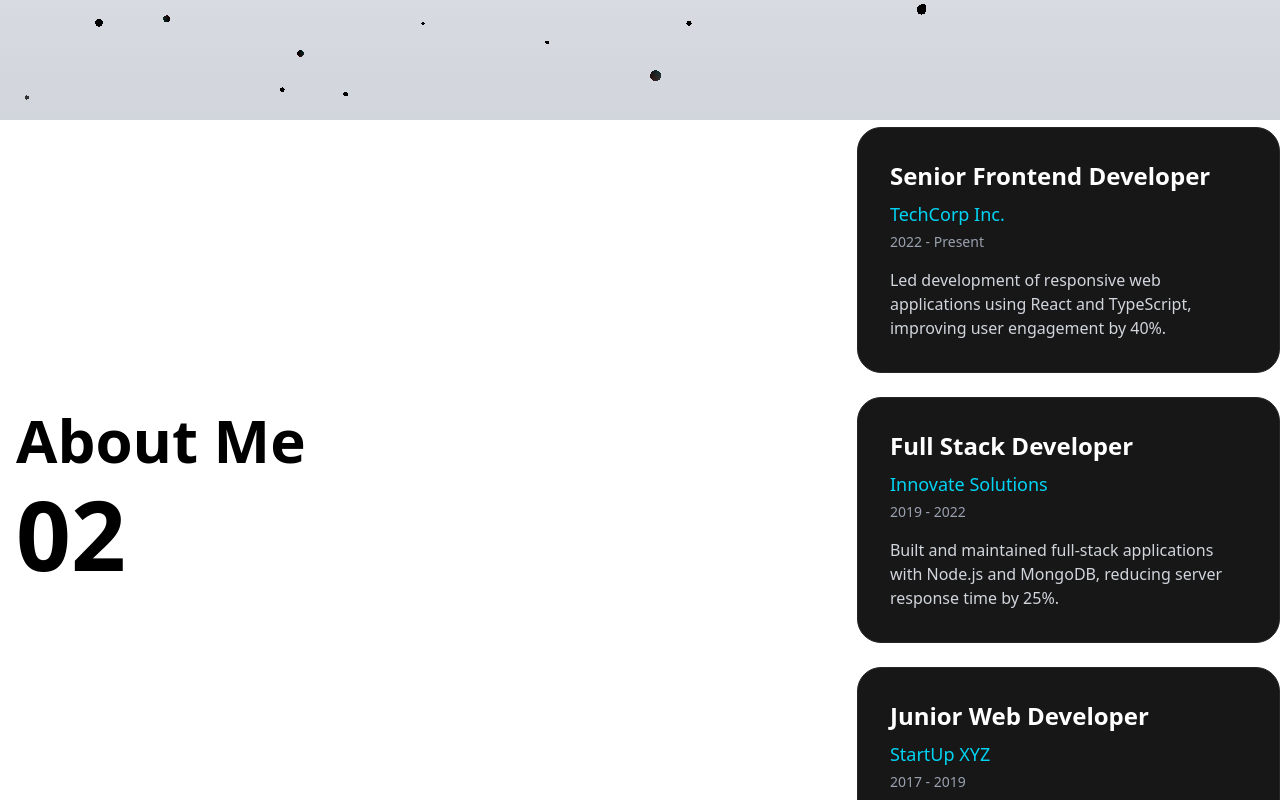
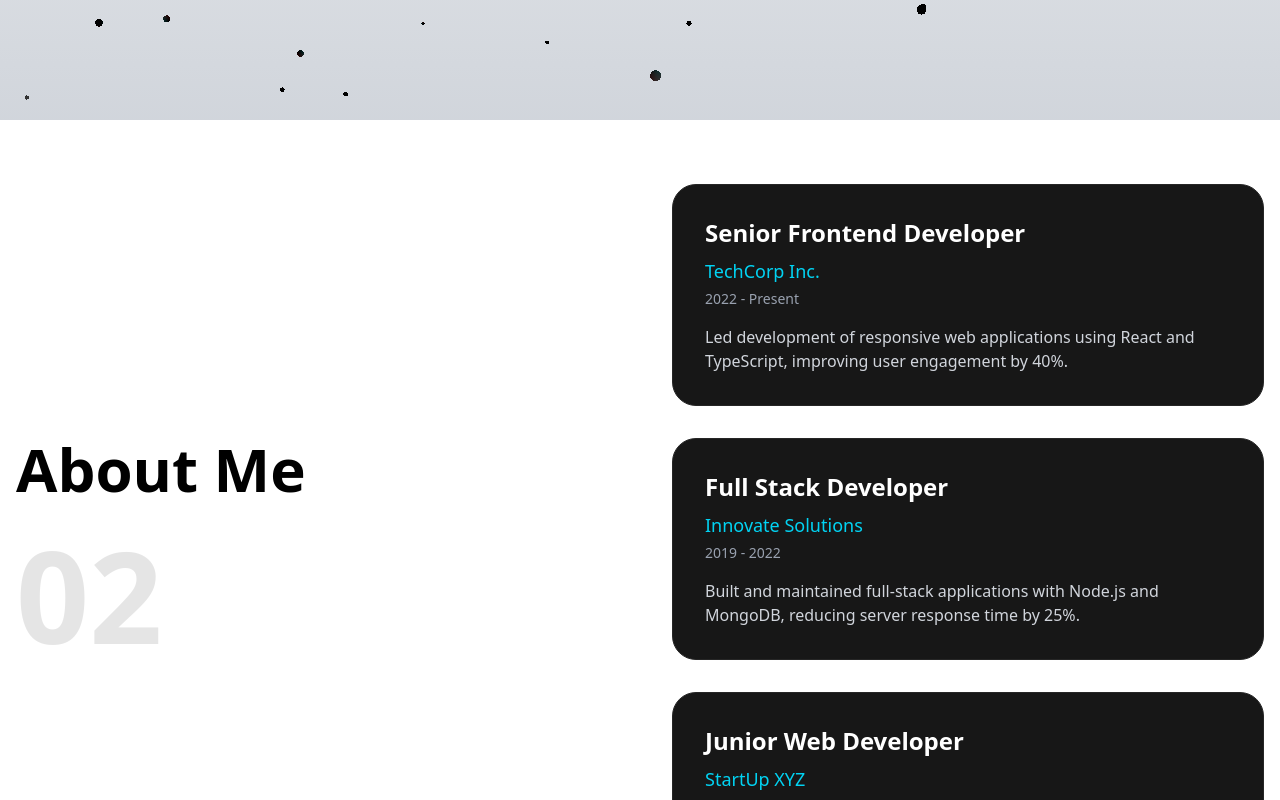
Before and after one commit to DrinkingWater64/aamportfolio, a Next.js app: page / in a window 1280 px wide. Shown: the part 680-1480 px from the top of the page. Built offline with nearby package versions, Linux system fonts and the light colour scheme; no server answers.

Commit message:
Last good commit

```diff
--- a/src/components/sections/About.js
+++ b/src/components/sections/About.js
@@ -4,7 +4,6 @@ import { motion } from "framer-motion";
 import SpotlightCard from '../SpotlightCard';
 
 export default function About() {
-
   const experiences = [
     {
       title: "Senior Frontend Developer",
@@ -26,37 +25,45 @@ const experiences = [
     },
   ];
 
-
   return (
-    <section className="min-h-screen bg-white text-black relative overflow-hidden w-full flex items-center">
-
-      <div className="container mx-auto px-4 h-full flex flex-col justify-center items-start z-10 relative">
-        {/* Animated Title */}
+    <section className="min-h-screen bg-white text-black relative overflow-hidden flex items-center justify-center">
+      <div className="container mx-auto px-4 py-16 max-w-7xl">
+        <div className="grid grid-cols-1 lg:grid-cols-2 gap-16 items-center">
+          {/* Left side - Title + Section Number */}
+          <div className="space-y-8">
             <motion.h2
-          initial={{ x: '-100%'}}
-          whileInView={{ x: 0}}
+              initial={{ x: -100, opacity: 0 }}
+              whileInView={{ x: 0, opacity: 1 }}
               viewport={{ once: true }}
-          transition={{ duration: .8, ease: "easeOut" }}
-          className="text-6xl font-bold text-black mb-4 text-left"
+              transition={{ duration: 0.8, ease: "easeOut" }}
+              className="text-5xl md:text-6xl font-bold text-black"
             >
               About Me
             </motion.h2>
-        {/* Section Number */}
+
             <motion.div
-          initial={{ x: '-100%' }}
-          whileInView={{ x: 0 }}
+              initial={{ x: -100, opacity: 0 }}
+              whileInView={{ x: 0, opacity: 1 }}
               viewport={{ once: true }}
-          transition={{  duration: 0.8, ease: "easeOut" }}
-          className="text-8xl font-bold text-black mb-12 text-left"
+              transition={{ duration: 0.8, delay: 0.2, ease: "easeOut" }}
+              className="text-8xl md:text-9xl font-bold text-black/10"
             >
               02
             </motion.div>
           </div>
-      <div className="w-full md:w-1/2 flex flex-col gap-6 mb-8 md:mb-0">
+
+          {/* Right side - Experience Cards (centered vertically & horizontally in their column) */}
+          <div className="flex flex-col gap-8 justify-center">
             {experiences.map((exp, index) => (
+              <motion.div
+                key={index}
+                initial={{ y: 50, opacity: 0 }}
+                whileInView={{ y: 0, opacity: 1 }}
+                viewport={{ once: true }}
+                transition={{ duration: 0.6, delay: index * 0.2 }}
+              >
                 <SpotlightCard
-              key={index}
-              className="custom-spotlight-card"
+                  className="custom-spotlight-card p-8"
                   spotlightColor="rgba(0, 229, 255, 0.2)"
                 >
                   <h3 className="text-2xl font-bold text-white mb-2">{exp.title}</h3>
@@ -64,9 +71,11 @@ const experiences = [
                   <p className="text-sm text-gray-400 mb-4">{exp.period}</p>
                   <p className="text-gray-300">{exp.description}</p>
                 </SpotlightCard>
+              </motion.div>
             ))}
           </div>
-      {/* Subtle background overlay */}
+        </div>
+      </div>
     </section>
   );
 }
```
Lines whose indentation alone changed are shown as unchanged.
